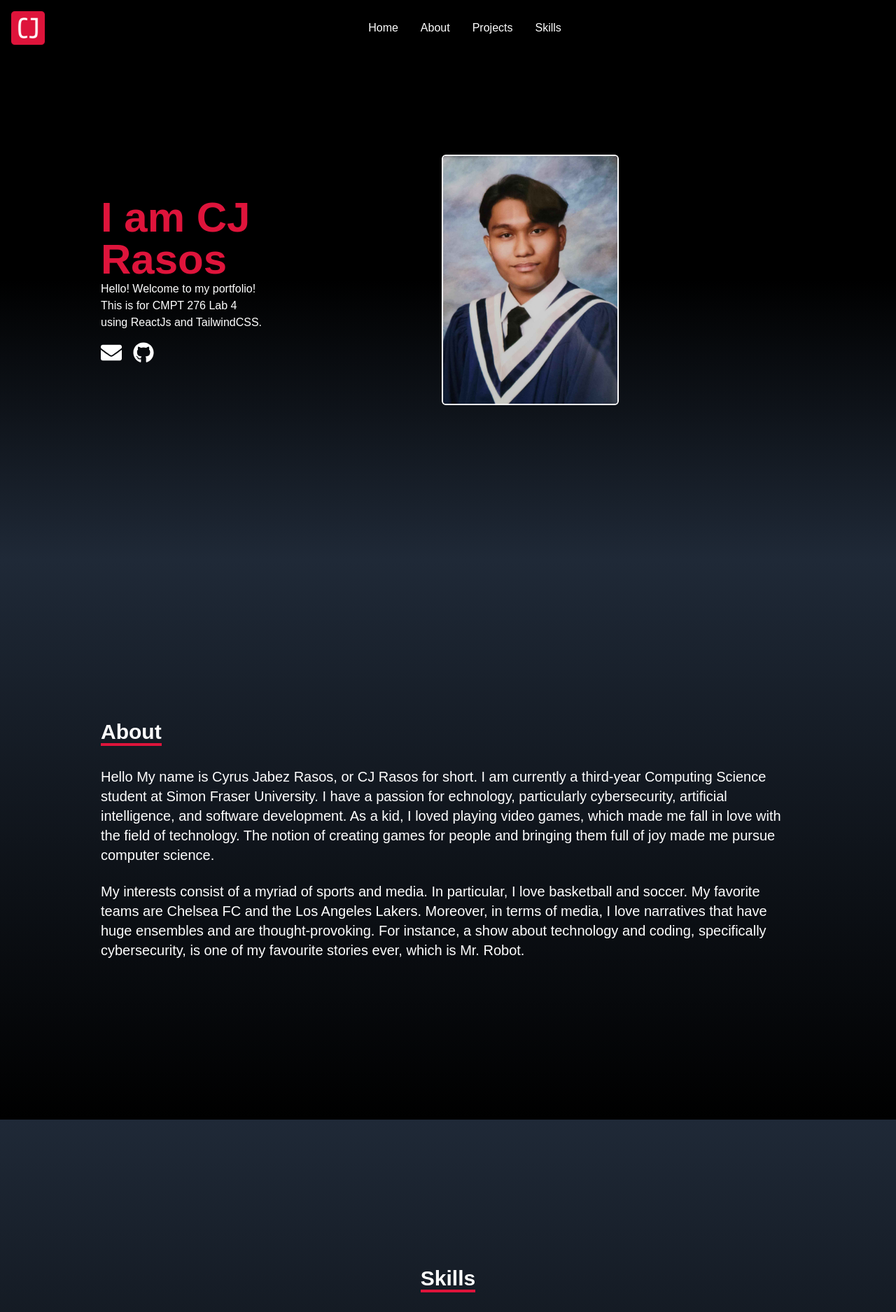
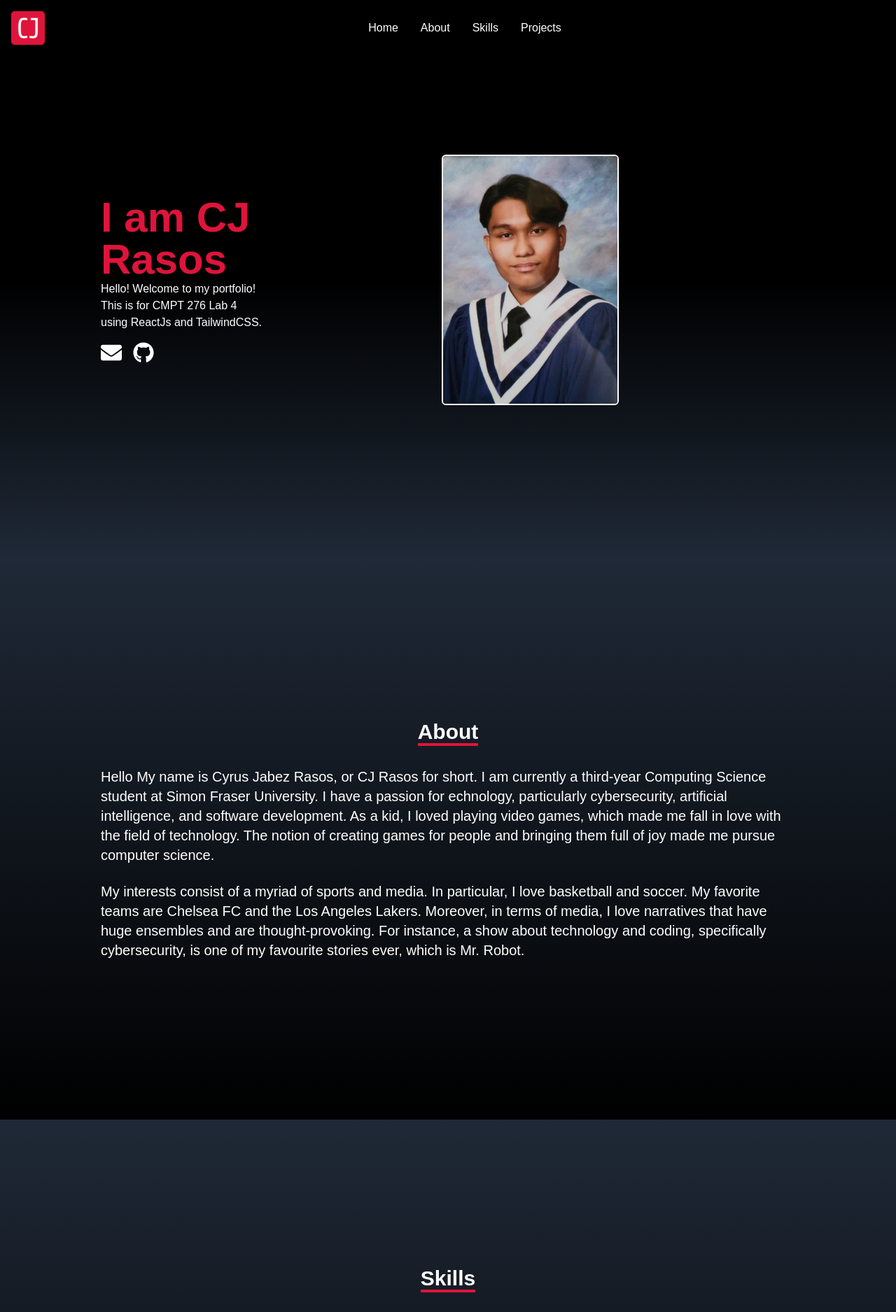
Before and after one commit to sijae24/CMPT-276-L4, a React (Create React App) app: page / in a window 1280 px wide. Shown: the top 1875 px of the page at 70% size. Built offline with nearby package versions, Linux system fonts and the light colour scheme.

Commit message:
Update navbar links and center headers

```diff
--- a/src/components/About.jsx
+++ b/src/components/About.jsx
@@ -6,7 +6,7 @@
         name="about"
         className="w-full h-screen bg-gradient-to-b from-gray-800 to-black text-white"
       >
-        <div className="max-w-screen-lg p-4 mx-auto flex flex-col justify-center w-full h-full">
+        <div className="max-w-screen-lg p-4 mx-auto flex items-center flex-col justify-center w-full h-full">
           <div className="pb-8">
             <p className="text-3xl font-bold inline border-b-4 border-[#de143b]">
               About
--- a/src/components/Navbar.jsx
+++ b/src/components/Navbar.jsx
@@ -6,8 +6,8 @@
     const links = [
       { id: 1, link: "home" },
       { id: 2, link: "about" },
-      { id: 3, link: "projects" },
-      { id: 4, link: "skills" },
+      { id: 3, link: "skills" },
+      { id: 4, link: "projects" },
     ];
 
   return (
```
